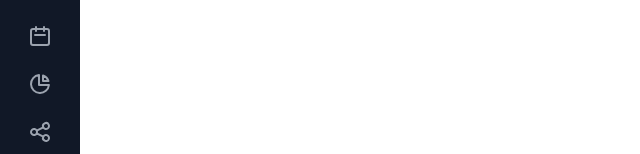
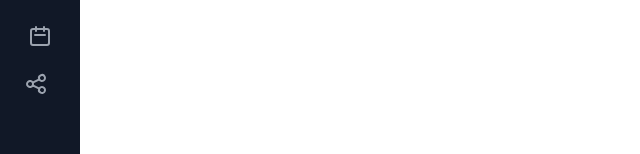
Before and after one commit to me-myself-and-open-source/sidebar-v2, a React (Create React App) app: page / in a window 1280 px wide. Shown: the part 196-350 px from the top of the page, without its empty margins (0-640 px from the left). Built offline with nearby package versions, Linux system fonts and the light colour scheme.

Commit message:
fix arrow in small devices

```diff
--- a/src/components/layouts/DropdownItem.jsx
+++ b/src/components/layouts/DropdownItem.jsx
@@ -37,7 +37,7 @@ function DropdownItem({ tabName, icon }) {
 						<h1 className={`${!sidebar.full && 'sm:hidden'}`}>{tabName}</h1>
 					</div>
 					<svg xmlns="http://www.w3.org/2000/svg"
-						className={`h-4 w-4 ${!sidebar.full && 'hidden'}`}
+						className={`h-4 w-4 ${!sidebar.full && ''}`}
 						viewBox="0 0 20 20" fill="currentColor">
 						<path fillRule="evenodd"
 							d="M5.293 7.293a1 1 0 011.414 0L10 10.586l3.293-3.293a1 1 0 111.414 1.414l-4 4a1 1 0 01-1.414 0l-4-4a1 1 0 010-1.414z"
--- a/src/components/layouts/DropdownWithSubItems.jsx
+++ /dev/null
@@ -1,113 +0,0 @@
-import { useState } from "react"
-import ClickAwayListener from "react-click-away-listener"
-import { useDispatch, useSelector } from "react-redux"
-import { toggleTab } from "../../redux/sidebar/sidebarSlice"
-
-function DropdownWithSubItems({ tabName, icon }) {
-
-	const sidebar = useSelector((state) => state.sidebar)
-
-	const [dropdown, setDropdown] = useState({
-		open: false,
-		subOpen: false
-	})
-
-	const dispatch = useDispatch()
-
-	const handleClick = () => {
-		setDropdown(dropdown => ({ ...dropdown, open: !dropdown.open }))
-		dispatch(toggleTab(tabName))
-	}
-
-	const closeDropdown = () => {
-		setDropdown(dropdown => ({ ...dropdown, open: false }))
-	}
-
-	const toggleSub = () => {
-		setDropdown(dropdown => ({ ...dropdown, subOpen: !dropdown.subOpen }))
-	}
-
-	const closeSubDropdown = () => {
-		setDropdown(dropdown => ({ ...dropdown, subOpen: false }))
-
-	}
-
-	const activeClass = "bg-gray-800 text-gray-200"
-	const expandedClass = "border-l border-gray-400 text-gray-200 ml-4 pl-4"
-	const shrinkedClass = "sm:absolute top-0 left-20 sm:shadow-md sm:z-10 sm:bg-gray-900 sm:rounded-md sm:p-4 border-l sm:border-none border-gray-400 ml-4 pl-4 sm:ml-0 w-28"
-
-	const subExpandedClass = "border-l border-gray-400 text-gray-200 ml-4 pl-4"
-	const subShrinkedClass = "sm:absolute top-0 left-28 sm:shadow-md sm:z-10 sm:bg-gray-900 sm:rounded-md sm:p-4 border-l sm:border-none border-gray-400 ml-4 pl-4 sm:ml-0 w-28"
-
-	return (
-		<>
-			<div className="relative" >
-
-				{/* Dropdown Head */}
-				<div className={`flex text-gray-400 items-center hover:text-gray-200 hover:bg-gray-800
-					space-x-2 rounded-md cursor-pointer justify-between p-2
-					${sidebar.full ? 'justify-start' : 'sm:justify-center'}
-					${sidebar.active === tabName ? 'text-gray-200 bg-gray-800' : 'text-gray-400'}`}
-					onClick={handleClick}>
-					<div className="relative flex space-x-2 items-center">
-						<svg xmlns="http://www.w3.org/2000/svg" className="h-6 w-6" fill="none" viewBox="0 0 24 24"
-							stroke="currentColor">
-							<path strokeLinecap="round" strokeLinejoin="round" strokeWidth="2"
-								d="M11 3.055A9.001 9.001 0 1020.945 13H11V3.055z" />
-							<path strokeLinecap="round" strokeLinejoin="round" strokeWidth="2"
-								d="M20.488 9H15V3.512A9.025 9.025 0 0120.488 9z" />
-						</svg>
-						<h1 className={`${!sidebar.full && 'sm:hidden'}`}>Income</h1>
-					</div>
-					<svg xmlns="http://www.w3.org/2000/svg"
-						className={`h-4 w-4 ${!sidebar.full && 'hidden'}`}
-						viewBox="0 0 20 20" fill="currentColor">
-						<path fillRule="evenodd"
-							d="M5.293 7.293a1 1 0 011.414 0L10 10.586l3.293-3.293a1 1 0 111.414 1.414l-4 4a1 1 0 01-1.414 0l-4-4a1 1 0 010-1.414z"
-							clipRule="evenodd" />
-					</svg>
-				</div>
-				{/* Dropdown Content */}
-				{
-					dropdown.open &&
-					<ClickAwayListener onClickAway={closeDropdown}>
-						<div className={`text-gray-400 space-y-3 ${sidebar.full ? expandedClass : shrinkedClass}`}>
-							<div className="text-gray-400 space-y-3">
-								<h1 className="hover:text-gray-200 cursor-pointer">Item 1</h1>
-								<h1 className="hover:text-gray-200 cursor-pointer">Item 2</h1>
-								{/* Sub Dropdown */}
-								<div className="relative w-full">
-									<div onClick={toggleSub} className="flex items-center justify-between cursor-pointer">
-										<h1 className="hover:text-gray-200 cursor-pointer">Item 3</h1>
-										<svg xmlns="http://www.w3.org/2000/svg" className="h-4 w-4" viewBox="0 0 20 20"
-											fill="currentColor">
-											<path fillRule="evenodd"
-												d="M5.293 7.293a1 1 0 011.414 0L10 10.586l3.293-3.293a1 1 0 111.414 1.414l-4 4a1 1 0 01-1.414 0l-4-4a1 1 0 010-1.414z"
-												clipRule="evenodd" />
-										</svg>
-									</div>
-									{
-										dropdown.subOpen &&
-										<ClickAwayListener onClickAway={closeSubDropdown}>
-											<div className={`${sidebar.full ? subExpandedClass : subShrinkedClass}`}>
-												<h1 className="hover:text-gray-200 cursor-pointer">Sub Item 1</h1>
-												<h1 className="hover:text-gray-200 cursor-pointer">Sub Item 2</h1>
-												<h1 className="hover:text-gray-200 cursor-pointer">Sub Item 3</h1>
-											</div>
-										</ClickAwayListener>
-
-									}
-
-								</div>
-								<h1 className="hover:text-gray-200 cursor-pointer">Item 4</h1>
-							</div>
-						</div>
-					</ClickAwayListener>
-				}
-
-			</div>
-		</>
-	)
-}
-
-export default DropdownWithSubItems
--- a/src/components/layouts/Sidebar.jsx
+++ b/src/components/layouts/Sidebar.jsx
@@ -1,7 +1,6 @@
 import { useDispatch, useSelector } from "react-redux"
 import { toggleNavOpen, toggleSidebarFull, toggleTab } from "../../redux/sidebar/sidebarSlice"
 import DropdownItem from "./DropdownItem"
-import DropdownWithSubItems from "./DropdownWithSubItems"
 
 function Sidebar() {
 
@@ -132,17 +131,6 @@ function Sidebar() {
 
 					</div>
 
-					{/* Income */}
-					<DropdownWithSubItems tabName="Income" icon={
-						<svg xmlns="http://www.w3.org/2000/svg" className="h-6 w-6" fill="none" viewBox="0 0 24 24"
-							stroke="currentColor">
-							<path strokeLinecap="round" strokeLinejoin="round" strokeWidth="2"
-								d="M11 3.055A9.001 9.001 0 1020.945 13H11V3.055z" />
-							<path strokeLinecap="round" strokeLinejoin="round" strokeWidth="2"
-								d="M20.488 9H15V3.512A9.025 9.025 0 0120.488 9z" />
-						</svg>
-					}></DropdownWithSubItems>
-
 					{/* Promote */}
 					<DropdownItem tabName="Promote" icon={
 						<svg xmlns="http://www.w3.org/2000/svg" className="h-6 w-6" fill="none" viewBox="0 0 24 24"
```
